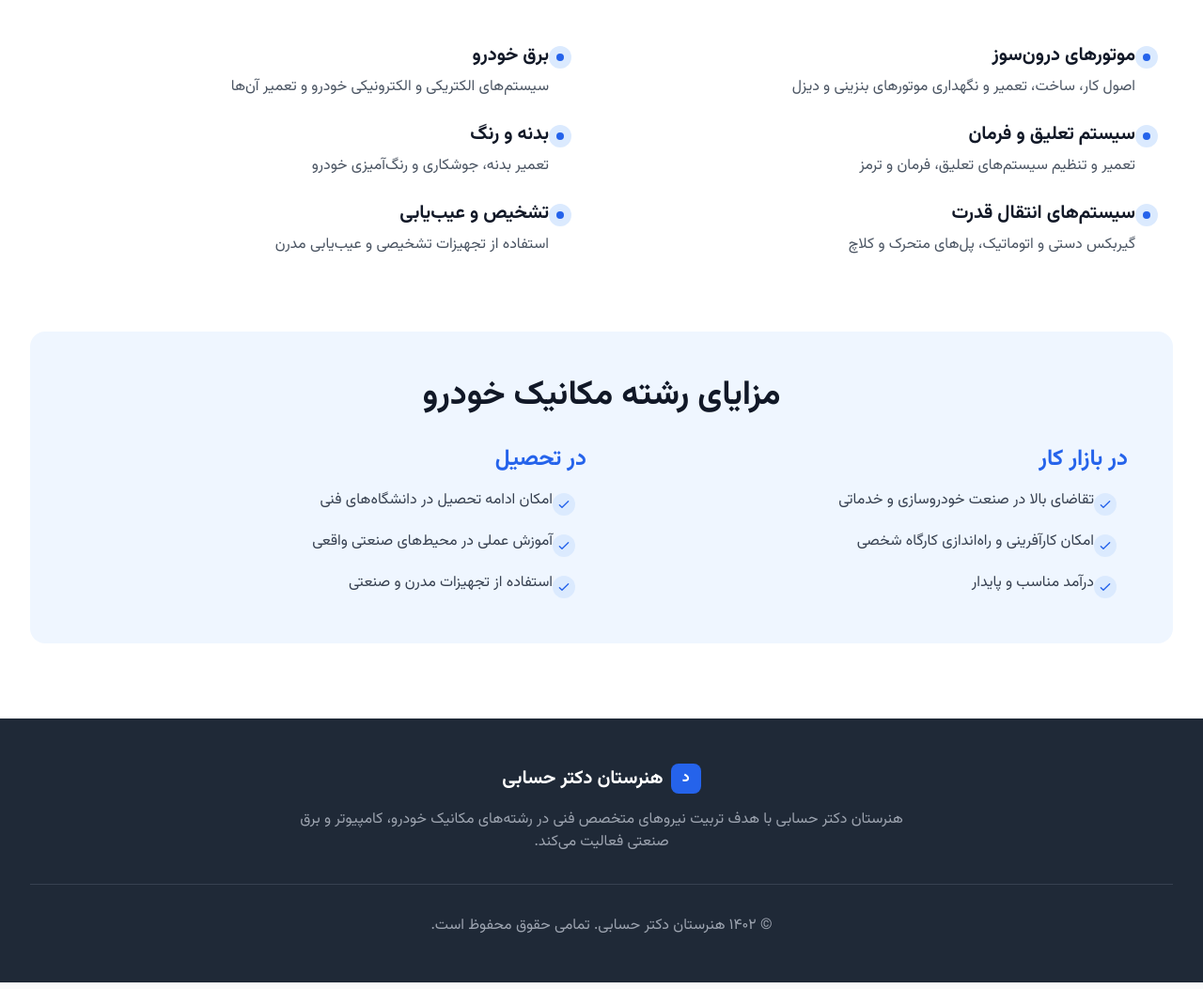
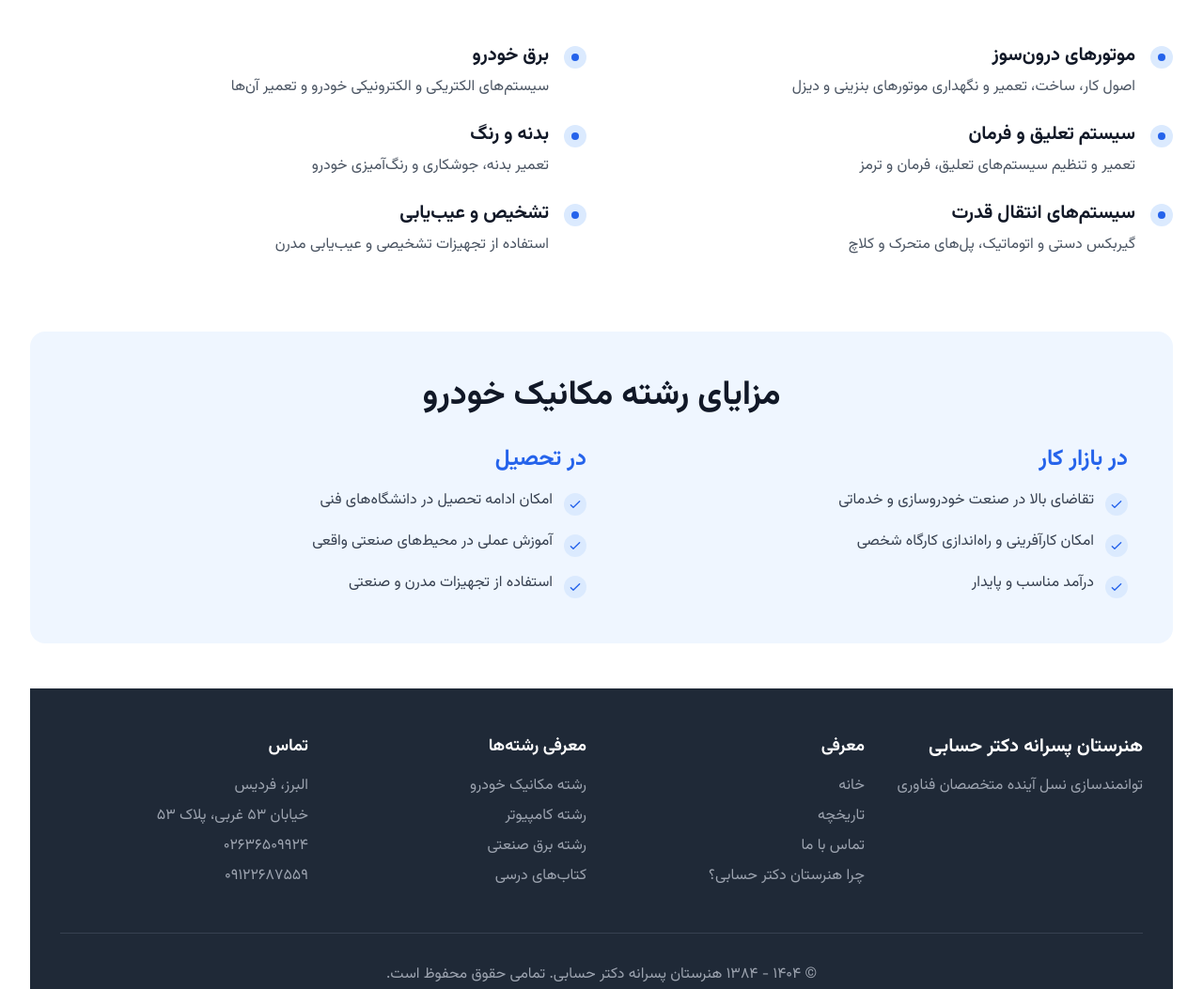
Before and after one commit to lakhimself/hesabiSchoolProject, a plain HTML site: page mechanics.html in a window 1280 px wide. Shown: the part 1483-2536 px from the top of the page at 94% size. Drawn offline with nearby package versions, Linux system fonts and the light colour scheme.

Commit message:
added new bugs

```diff
--- a/mechanics.html
+++ b/mechanics.html
@@ -116,8 +116,9 @@
                <h2 class="text-3xl md:text-4xl font-bold text-gray-900 mb-12 text-center">دروس تخصصی رشته</h2>
                <div class="grid grid-cols-1 md:grid-cols-2 gap-8">
                    <div class="space-y-6">
-                        <div class="flex items-start">
-                            <div class="bg-blue-100 rounded-full p-2 mr-4 mt-1">
+                       <!-- Item 1 -->
+                       <div class="flex items-start gap-x-4">
+                           <div class="bg-blue-100 rounded-full p-2 mt-1">
                                <div class="w-2 h-2 bg-blue-600 rounded-full"></div>
                            </div>
                            <div>
@@ -125,8 +126,9 @@
                                <p class="text-gray-600">اصول کار، ساخت، تعمیر و نگهداری موتورهای بنزینی و دیزل</p>
                            </div>
                        </div>
-                        <div class="flex items-start">
-                            <div class="bg-blue-100 rounded-full p-2 mr-4 mt-1">
+                       <!-- Item 2 -->
+                       <div class="flex items-start gap-x-4">
+                           <div class="bg-blue-100 rounded-full p-2 mt-1">
                                <div class="w-2 h-2 bg-blue-600 rounded-full"></div>
                            </div>
                            <div>
@@ -134,8 +136,9 @@
                                <p class="text-gray-600">تعمیر و تنظیم سیستم‌های تعلیق، فرمان و ترمز</p>
                            </div>
                        </div>
-                        <div class="flex items-start">
-                            <div class="bg-blue-100 rounded-full p-2 mr-4 mt-1">
+                       <!-- Item 3 -->
+                       <div class="flex items-start gap-x-4">
+                           <div class="bg-blue-100 rounded-full p-2 mt-1">
                                <div class="w-2 h-2 bg-blue-600 rounded-full"></div>
                            </div>
                            <div>
@@ -144,9 +147,11 @@
                            </div>
                        </div>
                    </div>
+
                    <div class="space-y-6">
-                        <div class="flex items-start">
-                            <div class="bg-blue-100 rounded-full p-2 mr-4 mt-1">
+                       <!-- Item 4 -->
+                       <div class="flex items-start gap-x-4">
+                           <div class="bg-blue-100 rounded-full p-2 mt-1">
                                <div class="w-2 h-2 bg-blue-600 rounded-full"></div>
                            </div>
                            <div>
@@ -154,8 +159,9 @@
                                <p class="text-gray-600">سیستم‌های الکتریکی و الکترونیکی خودرو و تعمیر آن‌ها</p>
                            </div>
                        </div>
-                        <div class="flex items-start">
-                            <div class="bg-blue-100 rounded-full p-2 mr-4 mt-1">
+                       <!-- Item 5 -->
+                       <div class="flex items-start gap-x-4">
+                           <div class="bg-blue-100 rounded-full p-2 mt-1">
                                <div class="w-2 h-2 bg-blue-600 rounded-full"></div>
                            </div>
                            <div>
@@ -163,8 +169,9 @@
                                <p class="text-gray-600">تعمیر بدنه، جوشکاری و رنگ‌آمیزی خودرو</p>
                            </div>
                        </div>
-                        <div class="flex items-start">
-                            <div class="bg-blue-100 rounded-full p-2 mr-4 mt-1">
+                       <!-- Item 6 -->
+                       <div class="flex items-start gap-x-4">
+                           <div class="bg-blue-100 rounded-full p-2 mt-1">
                                <div class="w-2 h-2 bg-blue-600 rounded-full"></div>
                            </div>
                            <div>
@@ -176,73 +183,78 @@
                </div>
            </div>
 
-            <div class="bg-blue-50 rounded-2xl p-8 md:p-12">
+
+          <div class="bg-blue-50 rounded-2xl p-8 md:p-12 mb-12">
               <h2 class="text-3xl md:text-4xl font-bold text-gray-900 mb-8 text-center">مزایای رشته مکانیک خودرو</h2>
               <div class="grid grid-cols-1 md:grid-cols-2 gap-8">
+
+                  <!-- بازار کار -->
                   <div>
                       <h3 class="text-2xl font-bold text-blue-600 mb-4">در بازار کار</h3>
                       <ul class="space-y-4">
-                            <li class="flex items-start">
-                                <div class="bg-blue-100 rounded-full p-1 mr-3 mt-1">
+                          <li class="flex items-start gap-x-3">
+                              <div class="bg-blue-100 rounded-full p-1 mt-1">
                                   <svg class="w-4 h-4 text-blue-600" fill="none" stroke="currentColor"
                                       viewBox="0 0 24 24">
                                       <path stroke-linecap="round" stroke-linejoin="round" stroke-width="2"
-                                            d="M5 13l4 4L19 7"></path>
+                                          d="M5 13l4 4L19 7" />
                                   </svg>
                               </div>
                               <span class="text-gray-700">تقاضای بالا در صنعت خودروسازی و خدماتی</span>
                           </li>
-                            <li class="flex items-start">
-                                <div class="bg-blue-100 rounded-full p-1 mr-3 mt-1">
+                          <li class="flex items-start gap-x-3">
+                              <div class="bg-blue-100 rounded-full p-1 mt-1">
                                   <svg class="w-4 h-4 text-blue-600" fill="none" stroke="currentColor"
                                       viewBox="0 0 24 24">
                                       <path stroke-linecap="round" stroke-linejoin="round" stroke-width="2"
-                                            d="M5 13l4 4L19 7"></path>
+                                          d="M5 13l4 4L19 7" />
                                   </svg>
                               </div>
                               <span class="text-gray-700">امکان کارآفرینی و راه‌اندازی کارگاه شخصی</span>
                           </li>
-                            <li class="flex items-start">
-                                <div class="bg-blue-100 rounded-full p-1 mr-3 mt-1">
+                          <li class="flex items-start gap-x-3">
+                              <div class="bg-blue-100 rounded-full p-1 mt-1">
                                   <svg class="w-4 h-4 text-blue-600" fill="none" stroke="currentColor"
                                       viewBox="0 0 24 24">
                                       <path stroke-linecap="round" stroke-linejoin="round" stroke-width="2"
-                                            d="M5 13l4 4L19 7"></path>
+                                          d="M5 13l4 4L19 7" />
                                   </svg>
                               </div>
                               <span class="text-gray-700">درآمد مناسب و پایدار</span>
                           </li>
                       </ul>
                   </div>
+
+                  <!-- در تحصیل -->
                   <div>
                       <h3 class="text-2xl font-bold text-blue-600 mb-4">در تحصیل</h3>
                       <ul class="space-y-4">
-                            <li class="flex items-start">
-                                <div class="bg-blue-100 rounded-full p-1 mr-3 mt-1">
+                          <li class="flex items-start gap-x-3">
+                              <div class="bg-blue-100 rounded-full p-1 mt-1">
                                   <svg class="w-4 h-4 text-blue-600" fill="none" stroke="currentColor"
                                       viewBox="0 0 24 24">
                                       <path stroke-linecap="round" stroke-linejoin="round" stroke-width="2"
-                                            d="M5 13l4 4L19 7"></path>
+                                          d="M5 13l4 4L19 7" />
                                   </svg>
                               </div>
                               <span class="text-gray-700">امکان ادامه تحصیل در دانشگاه‌های فنی</span>
                           </li>
-                            <li class="flex items-start">
-                                <div class="bg-blue-100 rounded-full p-1 mr-3 mt-1">
+                          <li class="flex items-start gap-x-3">
+                              <div class="bg-blue-100 rounded-full p-1 mt-1">
                                   <svg class="w-4 h-4 text-blue-600" fill="none" stroke="currentColor"
                                       viewBox="0 0 24 24">
                                       <path stroke-linecap="round" stroke-linejoin="round" stroke-width="2"
-                                            d="M5 13l4 4L19 7"></path>
+                                          d="M5 13l4 4L19 7" />
                                   </svg>
                               </div>
                               <span class="text-gray-700">آموزش عملی در محیط‌های صنعتی واقعی</span>
                           </li>
-                            <li class="flex items-start">
-                                <div class="bg-blue-100 rounded-full p-1 mr-3 mt-1">
+                          <li class="flex items-start gap-x-3">
+                              <div class="bg-blue-100 rounded-full p-1 mt-1">
                                   <svg class="w-4 h-4 text-blue-600" fill="none" stroke="currentColor"
                                       viewBox="0 0 24 24">
                                       <path stroke-linecap="round" stroke-linejoin="round" stroke-width="2"
-                                            d="M5 13l4 4L19 7"></path>
+                                          d="M5 13l4 4L19 7" />
                                   </svg>
                               </div>
                               <span class="text-gray-700">استفاده از تجهیزات مدرن و صنعتی</span>
@@ -251,29 +263,55 @@
                   </div>
               </div>
           </div>
-        </div>
-    </section>
+
 
     <!-- Footer -->
     <footer class="bg-gray-800 text-white py-12">
         <div class="max-w-7xl mx-auto px-4 sm:px-6 lg:px-8">
-            <div class="text-center">
-                <div class="flex items-center justify-center mb-4">
-                    <div class="w-8 h-8 bg-blue-600 rounded-lg flex items-center justify-center">
-                        <span class="text-white font-bold">د</span>
+            <div class="grid grid-cols-1 md:grid-cols-4 gap-8">
+                <div>
+                    <div class="flex items-center mb-4">
+                        <span class="ml-2 text-xl font-bold">هنرستان پسرانه دکتر حسابی</span>
                     </div>
-                    <span class="mr-2 text-xl font-bold">هنرستان دکتر حسابی</span>
+                    <p class="text-gray-400">
+                        توانمندسازی نسل آینده متخصصان فناوری
+                    </p>
                 </div>
-                <p class="text-gray-400 max-w-2xl mx-auto">
-                    هنرستان دکتر حسابی با هدف تربیت نیروهای متخصص فنی در رشته‌های مکانیک خودرو، کامپیوتر و برق صنعتی
-                    فعالیت می‌کند.
-                </p>
-                <div class="border-t border-gray-700 mt-8 pt-8 text-center text-gray-400">
-                    <p>&copy; ۱۴۰۲ هنرستان دکتر حسابی. تمامی حقوق محفوظ است.</p>
+                <div>
+                    <h3 class="text-lg font-semibold mb-4">معرفی</h3>
+                    <ul class="space-y-2 text-gray-400">
+                        <li><a href="#home" class="hover:text-white transition-colors">خانه</a></li>
+                        <li><a href="#history" class="hover:text-white transition-colors">تاریخچه</a></li>
+                        <li><a href="#contact" class="hover:text-white transition-colors">تماس با ما</a></li>
+                        <li><a href="#about" class="hover:text-white transition-colors">چرا هنرستان دکتر حسابی؟</a></li>
+                    </ul>
                 </div>
+                <div>
+                    <h3 class="text-lg font-semibold mb-4">معرفی رشته‌ها</h3>
+                    <ul class="space-y-2 text-gray-400">
+                        <li><a href="#" class="hover:text-white transition-colors">رشته مکانیک خودرو</a></li>
+                        <li><a href="#" class="hover:text-white transition-colors">رشته کامپیوتر</a></li>
+                        <li><a href="#" class="hover:text-white transition-colors">رشته برق صنعتی</a></li>
+                        <li><a href="http://www.chap.sch.ir/" class="hover:text-white transition-colors">کتاب‌های
+                                درسی</a></li>
+                    </ul>
+                </div>
+                <div>
+                    <h3 class="text-lg font-semibold mb-4">تماس</h3>
+                    <ul class="space-y-2 text-gray-400">
+                        <li>البرز، فردیس</li>
+                        <li>خیابان ۵۳ غربی، پلاک ۵۳</li>
+                        <li>۰۲۶۳۶۵۰۹۹۲۴</li>
+                        <li>۰۹۱۲۲۶۸۷۵۵۹</li>
+                    </ul>
+                </div>
+            </div>
+            <div class="border-t border-gray-700 mt-12 pt-8 text-center text-gray-400">
+                <p>&copy; ۱۴۰۴ - ۱۳۸۴ هنرستان پسرانه دکتر حسابی. تمامی حقوق محفوظ است.</p>
             </div>
         </div>
     </footer>
+
 
     <script>
         // Mobile menu toggle
```
Also changed, not shown: computer.html (+43 -33 lines), electronics.html (+37 -27 lines). Lines whose indentation alone changed are shown as unchanged.
